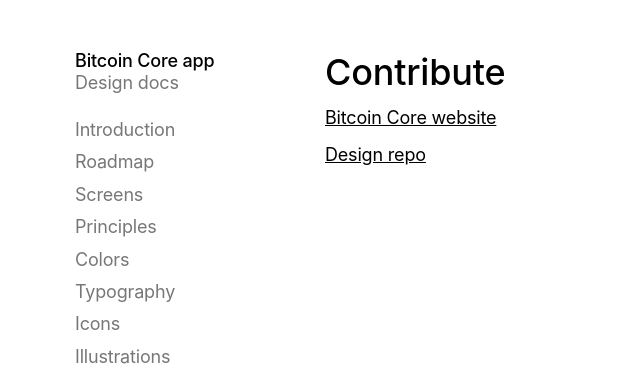
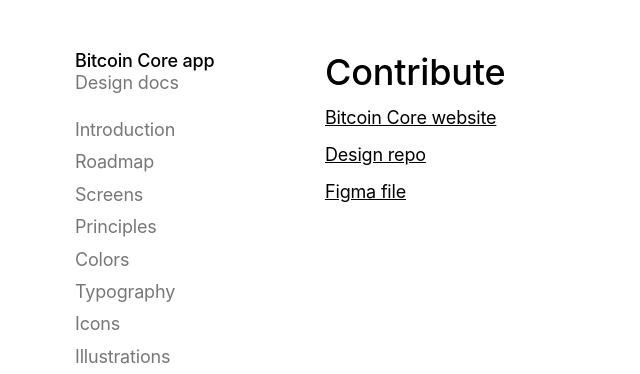
Before and after one commit to BitcoinDesign/Bitcoin-Core-App, a Jekyll site: the page built from pages/contribute.md, in a window 1280 px wide. Shown: the top 374 px of the page, without its empty margins (40-680 px from the left). Built offline with Jekyll 4.4.1, drawn with Linux system fonts in a browser that asks for light colours.

Commit message:
Added figma file link

```diff
--- a/pages/contribute.md
+++ b/pages/contribute.md
@@ -10,3 +10,5 @@
 [Bitcoin Core website](https://bitcoincore.org)
 
 [Design repo](https://github.com/BitcoinDesign/Bitcoin-Core-App)
+
+[Figma file](https://www.figma.com/file/GaCoOSNHB2yMB9ThiDtred/Bitcoin-Core-App)
```
